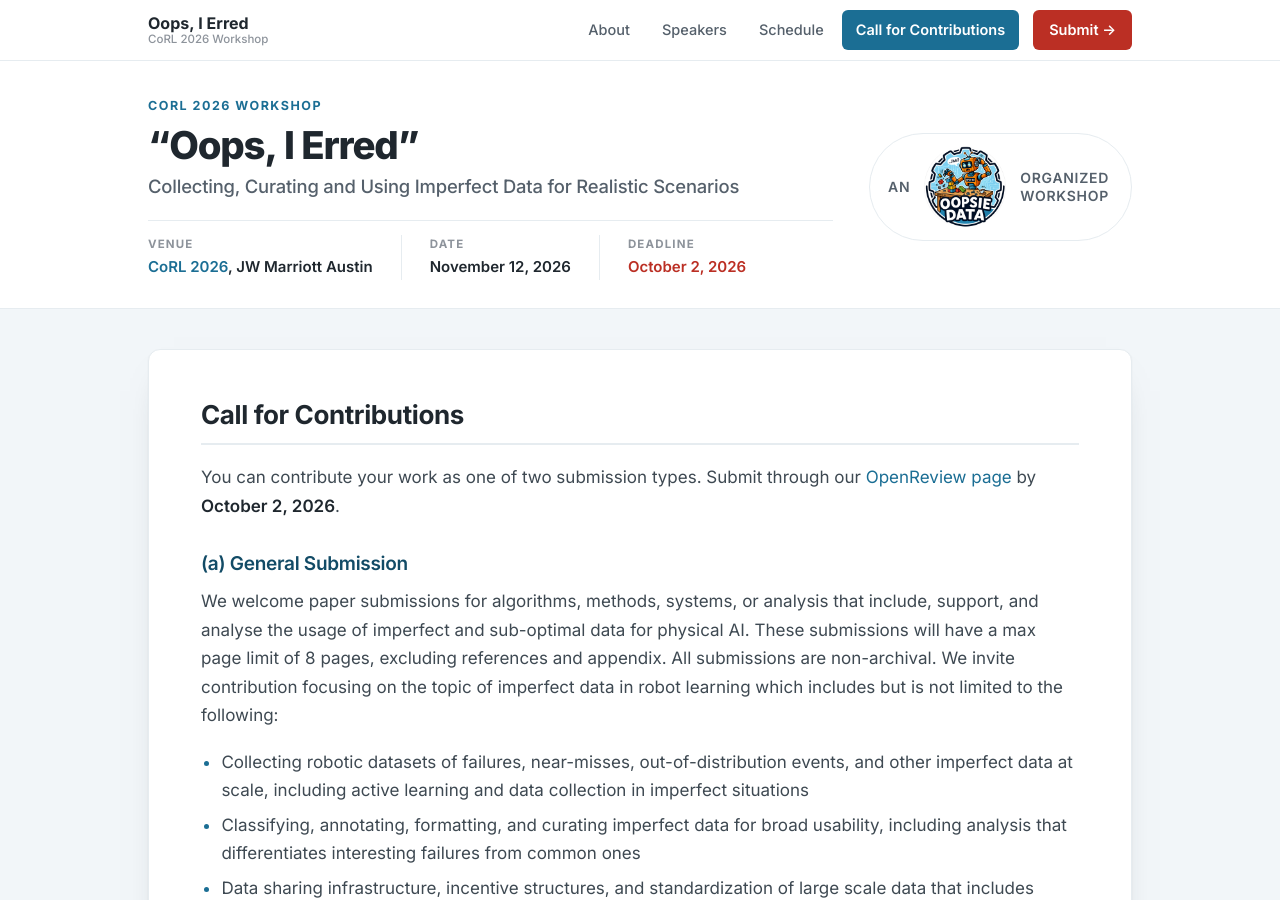
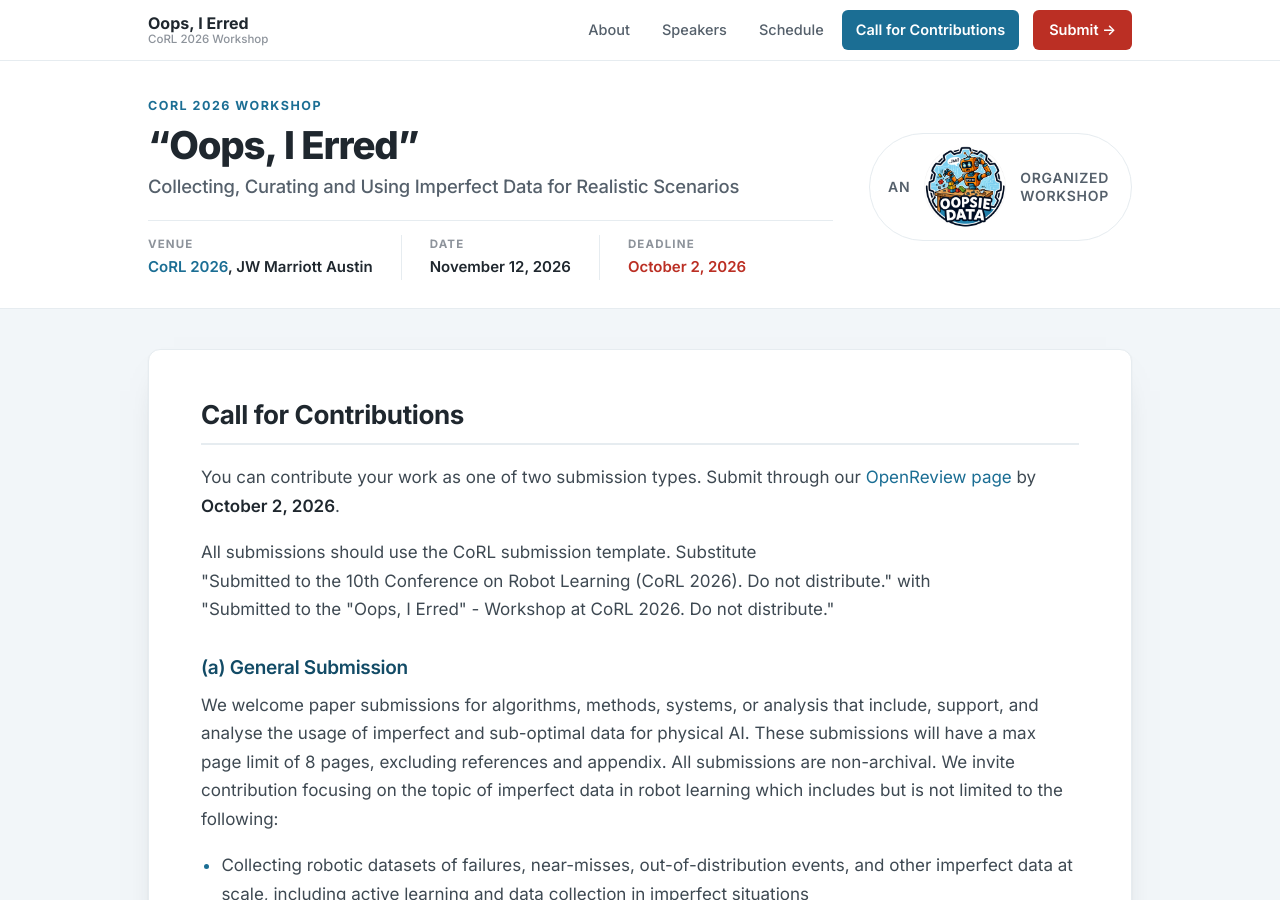
Before and after one commit to oopsie-data/workshop-webpage, a Jekyll site: the page built from submit.html, in a window 1280 px wide and 900 px high. Built offline with Jekyll 4.4.1, drawn with Linux system fonts in a browser that asks for light colours; nearby versions of some CDN libraries.

Commit message:
added template requirement

```diff
--- a/submit.html
+++ b/submit.html
@@ -5,6 +5,9 @@ layout: default
 <h2>Call for Contributions</h2>
 
 <p>You can contribute your work as one of two submission types. Submit through our <a href="https://openreview.net/group?id=robot-learning.org/CoRL/2026/Workshop/Oopsie">OpenReview page</a> by <strong>October 2, 2026</strong>.</p>
+<p>All submissions should use the CoRL submission template. Substitute <br>
+  "Submitted to the 10th Conference on Robot Learning (CoRL 2026). Do not distribute." with <br>
+  "Submitted to the "Oops, I Erred" - Workshop at CoRL 2026. Do not distribute." </p>
 
 <h3>(a) General Submission</h3>
 <p>
```
